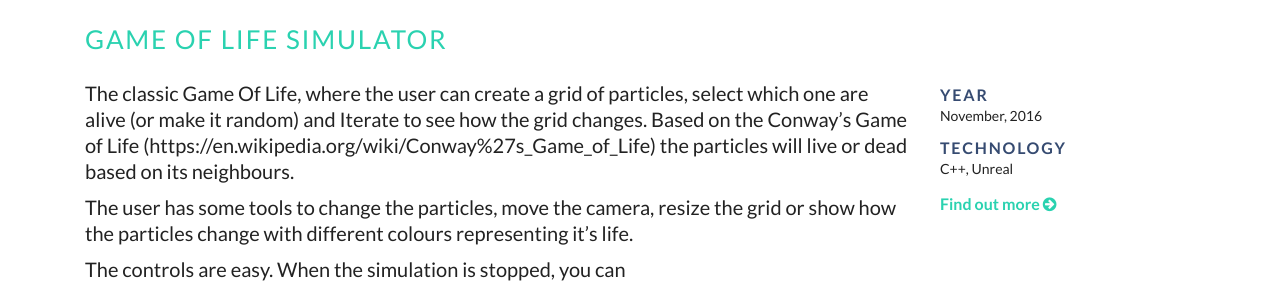
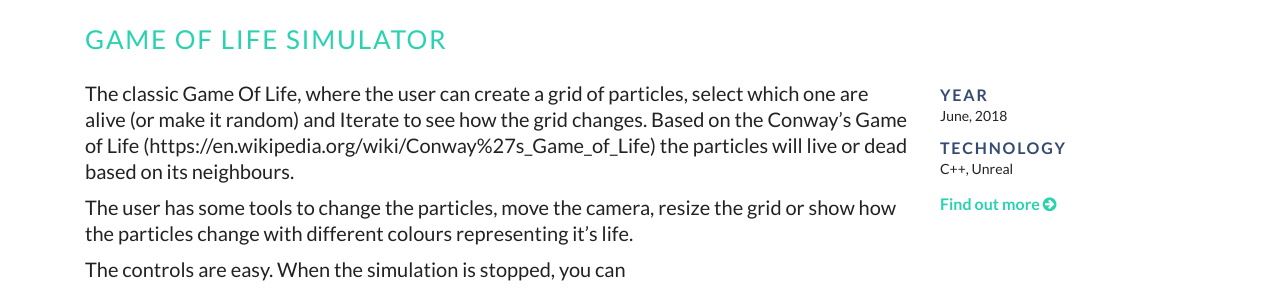
Before and after one commit to dgoldaraz/dgoldaraz.github.io, a Jekyll site: the page built from _posts/2018-06-01-game-of-life.md, in a window 1280 px wide and 996 px high. Shown: the part 142-438 px from the top of the window. Built offline with Jekyll 4.4.1, drawn with Linux system fonts in a browser that asks for light colours; nearby versions of some CDN libraries.

Commit message:
Clean up

```diff
--- a/_posts/2018-06-01-game-of-life.md
+++ b/_posts/2018-06-01-game-of-life.md
@@ -3,7 +3,7 @@ layout: post
 categories: game_of_life
 tags: 1.gif 1.png 2.png 3.png
 title: "Game Of Life Simulator"
-year: November, 2016
+year: June, 2018
 technology: C++, Unreal
 findMoreUrl: https://dgoldaraz.itch.io/game-of-life-simulator
 date: 2018-06-01
```
Also changed, not shown: _posts/2016-11-01-robot-rythm.md (renamed from _posts/2016-11-01-robot-rythm - Copy.md).
